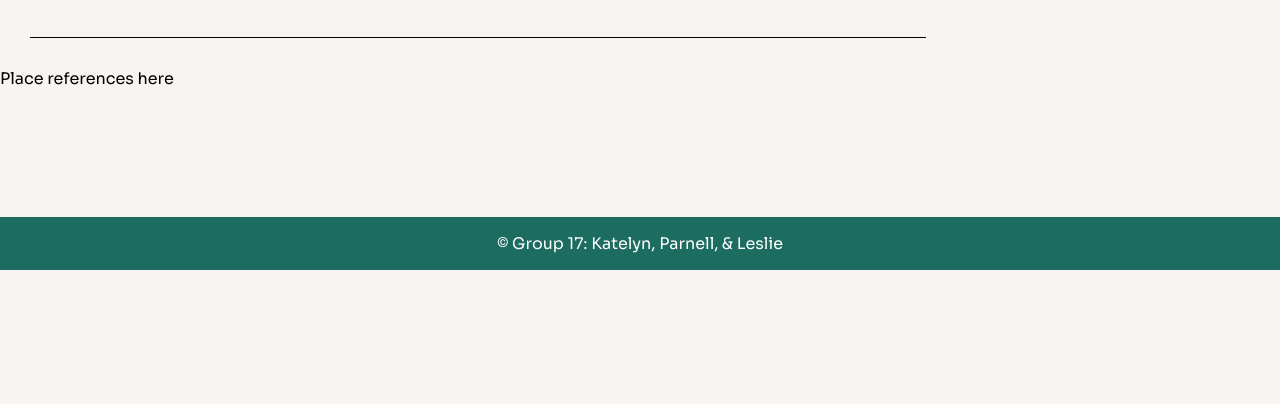
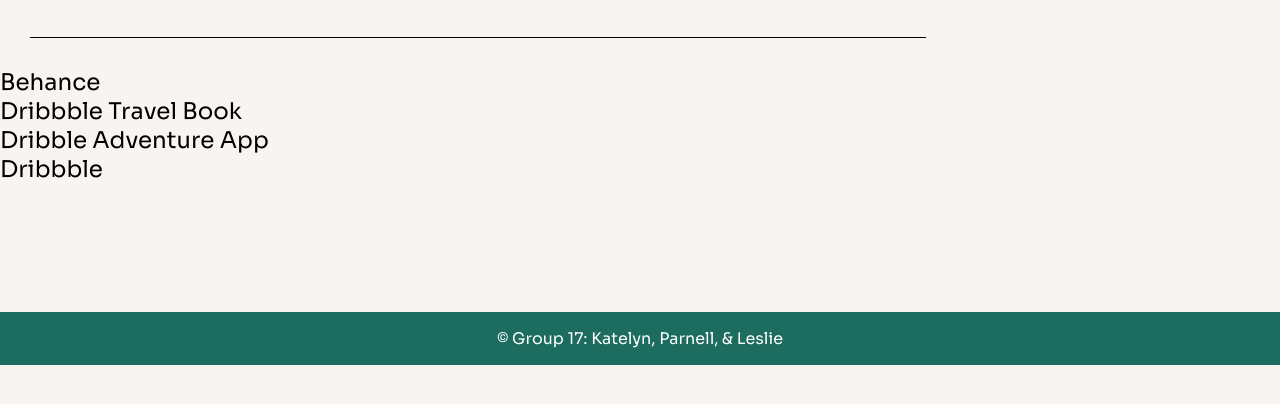
Before and after one commit to k8ANStar/Questify-A5Styleguide, a plain HTML site: page refs.html in a window 1280 px wide. Shown: the part 178-582 px from the top of the page. Drawn offline with Linux system fonts and the light colour scheme.

Commit message:
adding references and resolving header on logo page

```diff
--- a/refs.html
+++ b/refs.html
@@ -1,6 +1,5 @@
 <!DOCTYPE html>
 <html lang="en">
-
 	<head>
 		<meta charset="UTF-8" />
 		<meta name="viewport" content="width=device-width, initial-scale=1.0" />
@@ -15,7 +14,11 @@
 				<div class="nav_container">
 					<div class="nav">
 						<div class="logo">
-						<img class="logo-image" src="./images/questify_logo.png" alt="Questify Logo" />
+							<img
+								class="logo-image"
+								src="./images/questify_logo.png"
+								alt="Questify Logo"
+							/>
 						</div>
 						<h1>Questify</h1>
 						<p>
@@ -33,11 +36,30 @@
 			<div class="title_text">References</div>
 			<div class="line"></div>
 		</div>
-		<div>Place references here</div>
-
+		<div class="references">
+			<a
+				href="https://www.behance.net/gallery/95509795/Virtual-Vet-Pet-App-UIUX?tracking_source=search_projects_recommended%7Ceva"
+				class="references"
+				>Behance</a
+			>
+			<a
+				href="https://dribbble.com/shots/14250117-Travel-Book-Adventure"
+				class="references"
+				>Dribbble Travel Book</a
+			>
+			<a
+				href="https://dribbble.com/shots/17714443--Adpentur-Virtual-Adventure-App"
+				class="references"
+				>Dribble Adventure App</a
+			>
+			<a
+				href="https://dribbble.com/shots/6434277/attachments/1377015?mode=media"
+				class="references"
+				>Dribbble</a
+			>
+		</div>
 		<footer class="footer">
 			<p class="group">© Group 17: Katelyn, Parnell, & Leslie</p>
 		</footer>
 	</body>
-
 </html>
```
Also changed, not shown: index.html (+0 -8 lines). Lines whose indentation alone changed are shown as unchanged.
